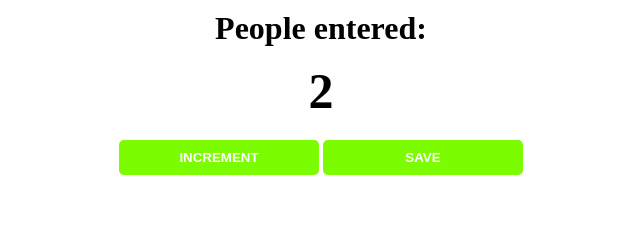
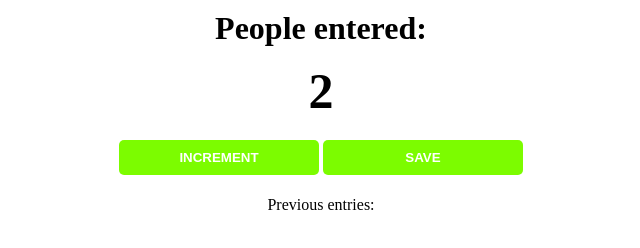
Before and after one commit to tamerlan053/passenger-counter, a plain HTML site: page index.html in a window 1280 px wide. Shown: the whole page, without its empty margins (319-959 px from the left). Drawn offline with Linux system fonts and the light colour scheme.

Commit message:
Update index.html

```diff
--- a/index.html
+++ b/index.html
@@ -12,6 +12,7 @@
     <h2 id="count-el">0</h2>
     <button id="increment-btn" onclick="increment()">INCREMENT</button>
     <button id="save-btn" onclick="save()">SAVE</button>
+    <p id="save-el">Previous entries: </p>
     <script src="index.js"></script>
 </body>
 </html>
```
